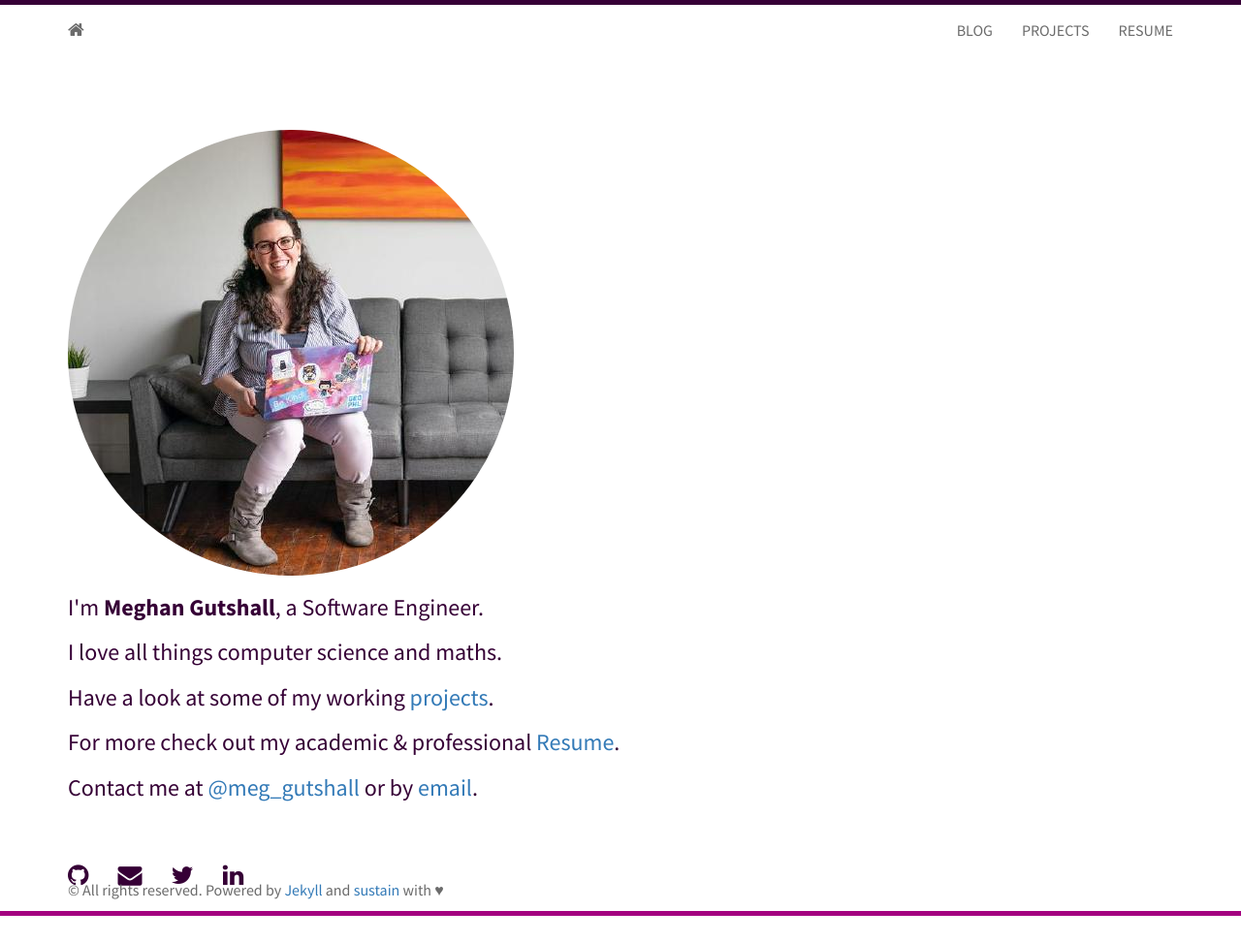
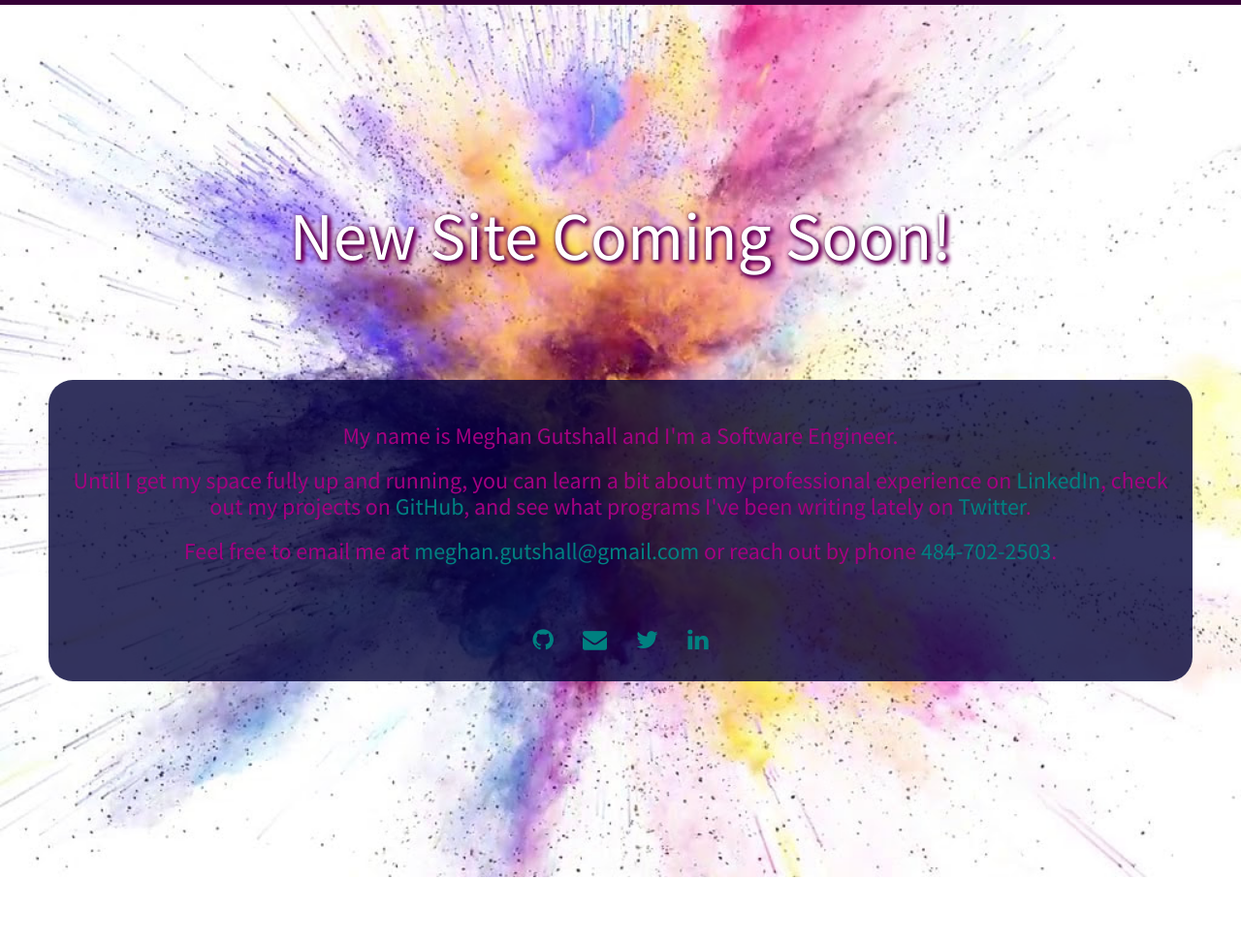
Before and after one commit to meg-gutshall/portfolio-with-projects-and-resume, a Jekyll site: the page built from index.html, in a window 1280 px wide. Shown: the whole page at 97% size. Built offline with Jekyll 4.4.1, drawn with Linux system fonts in a browser that asks for light colours; nearby versions of some CDN libraries; the list of posts is cut into pages by our own code.

Commit message:
Update home page

```diff
--- a/index.html
+++ b/index.html
@@ -1,17 +1,16 @@
 ---
-layout: home
+layout: bare
+title: Coming Soon!
 ---
 
-<section id="about">
-	<div class="container">
-	  <div class="avatar">
-		<img class="img-circle" src="{{ site.baseurl }}static/img/{{ site.avatar }}" alt="Responsive image">
-	  </div>
-	  <h3>I'm <strong>{{ site.author }}</strong>, a Software Engineer.</h3>
-	  <h3>I love all things computer science and maths.</h3>
-	  <h3>Have a look at some of my working <a href="{{ site.baseurl }}projects.html"> projects</a>.</h3>
-	  <h3>For more check out my academic &amp; professional <a href="http://jekyller.github.io/vitae">Resume</a>.</h3>
-	  <h3>Contact me at <a href="http://twitter.com/{{ site.twitter }}">@{{ site.twitter }}</a> or by <a href="mailto:{{ site.email }}">email</a>.</h3>
+<section id="coming-soon">
+	<div class="container-fluid title">
+    <h1>New Site Coming Soon!</h1>
+  </div>
+  <div class="container-fluid summary">
+    <h3>My name is {{ site.author }} and I'm a Software Engineer.</h3>
+	  <h3>Until I get my space fully up and running, you can learn a bit about my professional experience on <a href="http://linkedin.com/{{ site.linkedin }}">LinkedIn</a>, check out my projects on <a href="http://github.com/{{ site.github }}">GitHub</a>, and see what programs I've been writing lately on <a href="http://twitter.com/{{ site.twitter }}">Twitter</a>.</h3>
+    <h3>Feel free to email me at <a href="mailto:{{ site.email }}">{{ site.email }}</a> or reach out by phone <a href="tel:4847022503">484-702-2503</a>.</h3>
 	  {% include social.html %}
 	</div>
 </section>
```
